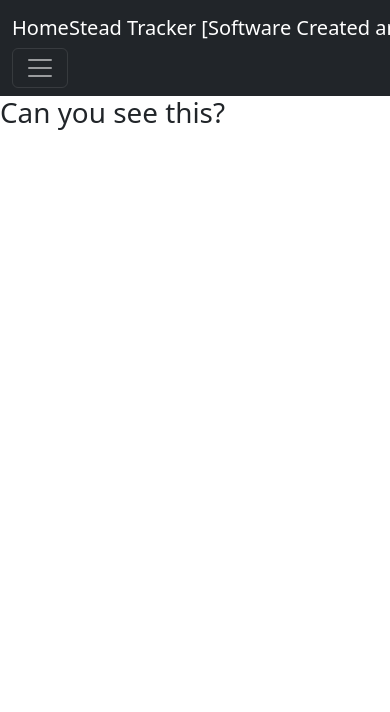
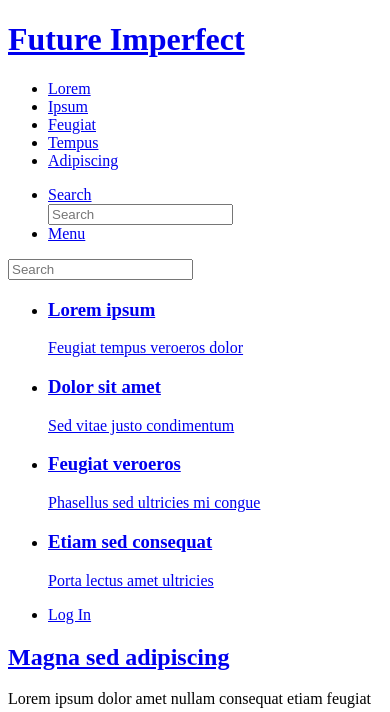
Before and after one commit to MysteryMeow/Farm, a Flask app: page /inventory in a window 390 px wide; the page is wider, and only the part inside the window is pictured. Shown: the top 712 px of that part. Before the commit the page ends 130 px from the top of that part, so only its background shows below. Run offline with Flask 3, Linux system fonts and the light colour scheme; the visitor is signed in with stand-in values (Sample User, id 1); some libraries are stand-ins or nearby versions; grey boxes are pictures that could not be loaded.

Commit message:
adding landing page5

```diff
--- a/templates/inventory.html
+++ b/templates/inventory.html
@@ -1,15 +1,146 @@
-<!DOCTYPE html>
-<html lang="en">
-<head>
-    <meta charset="utf-8"/>
-    <meta content="width=device-width, initial-scale=1.0" name="viewport"/>
-    <title>Inventory Tracker</title>
-    <link href="https://cdn.jsdelivr.net/npm/bootstrap@5.3.0/dist/css/bootstrap.min.css" rel="stylesheet"/>
-    <script src="https://cdn.jsdelivr.net/npm/chart.js"></script>
-</head>
-<body>
-{% include 'navbar.html' %}
-<h1>Can you see this?</h1>
-<script src="https://cdn.jsdelivr.net/npm/bootstrap@5.3.0/dist/js/bootstrap.bundle.min.js"></script>
-</body>
+<!DOCTYPE HTML>
+<!--
+	Future Imperfect by HTML5 UP
+	html5up.net | @ajlkn
+	Free for personal and commercial use under the CCA 3.0 license (html5up.net/license)
+-->
+<html>
+	<head>
+		<title>Single - Future Imperfect by HTML5 UP</title>
+		<meta charset="utf-8" />
+		<meta name="viewport" content="width=device-width, initial-scale=1, user-scalable=no" />
+		<link rel="stylesheet" href="assets/css/main.css" />
+	</head>
+	<body class="single is-preload">
+
+		<!-- Wrapper -->
+			<div id="wrapper">
+
+				<!-- Header -->
+					<header id="header">
+						<h1><a href="index.html">Future Imperfect</a></h1>
+						<nav class="links">
+							<ul>
+								<li><a href="#">Lorem</a></li>
+								<li><a href="#">Ipsum</a></li>
+								<li><a href="#">Feugiat</a></li>
+								<li><a href="#">Tempus</a></li>
+								<li><a href="#">Adipiscing</a></li>
+							</ul>
+						</nav>
+						<nav class="main">
+							<ul>
+								<li class="search">
+									<a class="fa-search" href="#search">Search</a>
+									<form id="search" method="get" action="#">
+										<input type="text" name="query" placeholder="Search" />
+									</form>
+								</li>
+								<li class="menu">
+									<a class="fa-bars" href="#menu">Menu</a>
+								</li>
+							</ul>
+						</nav>
+					</header>
+
+				<!-- Menu -->
+					<section id="menu">
+
+						<!-- Search -->
+							<section>
+								<form class="search" method="get" action="#">
+									<input type="text" name="query" placeholder="Search" />
+								</form>
+							</section>
+
+						<!-- Links -->
+							<section>
+								<ul class="links">
+									<li>
+										<a href="#">
+											<h3>Lorem ipsum</h3>
+											<p>Feugiat tempus veroeros dolor</p>
+										</a>
+									</li>
+									<li>
+										<a href="#">
+											<h3>Dolor sit amet</h3>
+											<p>Sed vitae justo condimentum</p>
+										</a>
+									</li>
+									<li>
+										<a href="#">
+											<h3>Feugiat veroeros</h3>
+											<p>Phasellus sed ultricies mi congue</p>
+										</a>
+									</li>
+									<li>
+										<a href="#">
+											<h3>Etiam sed consequat</h3>
+											<p>Porta lectus amet ultricies</p>
+										</a>
+									</li>
+								</ul>
+							</section>
+
+						<!-- Actions -->
+							<section>
+								<ul class="actions stacked">
+									<li><a href="#" class="button large fit">Log In</a></li>
+								</ul>
+							</section>
+
+					</section>
+
+				<!-- Main -->
+					<div id="main">
+
+						<!-- Post -->
+							<article class="post">
+								<header>
+									<div class="title">
+										<h2><a href="#">Magna sed adipiscing</a></h2>
+										<p>Lorem ipsum dolor amet nullam consequat etiam feugiat</p>
+									</div>
+									<div class="meta">
+										<time class="published" datetime="2015-11-01">November 1, 2015</time>
+										<a href="#" class="author"><span class="name">Jane Doe</span><img src="images/avatar.jpg" alt="" /></a>
+									</div>
+								</header>
+								<span class="image featured"><img src="images/pic01.jpg" alt="" /></span>
+								<p>Mauris neque quam, fermentum ut nisl vitae, convallis maximus nisl. Sed mattis nunc id lorem euismod placerat. Vivamus porttitor magna enim, ac accumsan tortor cursus at. Phasellus sed ultricies mi non congue ullam corper. Praesent tincidunt sed tellus ut rutrum. Sed vitae justo condimentum, porta lectus vitae, ultricies congue gravida diam non fringilla.</p>
+								<p>Nunc quis dui scelerisque, scelerisque urna ut, dapibus orci. Sed vitae condimentum lectus, ut imperdiet quam. Maecenas in justo ut nulla aliquam sodales vel at ligula. Sed blandit diam odio, sed fringilla lectus molestie sit amet. Praesent eu tortor viverra lorem mattis pulvinar feugiat in turpis. Class aptent taciti sociosqu ad litora torquent per conubia nostra, per inceptos himenaeos. Fusce ullamcorper tellus sit amet mattis dignissim. Phasellus ut metus ligula. Curabitur nec leo turpis. Ut gravida purus quis erat pretium, sed pellentesque massa elementum. Fusce vestibulum porta augue, at mattis justo. Integer sed sapien fringilla, dapibus risus id, faucibus ante. Pellentesque mattis nunc sit amet tortor pellentesque, non placerat neque viverra. </p>
+								<footer>
+									<ul class="stats">
+										<li><a href="#">General</a></li>
+										<li><a href="#" class="icon solid fa-heart">28</a></li>
+										<li><a href="#" class="icon solid fa-comment">128</a></li>
+									</ul>
+								</footer>
+							</article>
+
+					</div>
+
+				<!-- Footer -->
+					<section id="footer">
+						<ul class="icons">
+							<li><a href="#" class="icon brands fa-twitter"><span class="label">Twitter</span></a></li>
+							<li><a href="#" class="icon brands fa-facebook-f"><span class="label">Facebook</span></a></li>
+							<li><a href="#" class="icon brands fa-instagram"><span class="label">Instagram</span></a></li>
+							<li><a href="#" class="icon solid fa-rss"><span class="label">RSS</span></a></li>
+							<li><a href="#" class="icon solid fa-envelope"><span class="label">Email</span></a></li>
+						</ul>
+						<p class="copyright">&copy; Untitled. Design: <a href="http://html5up.net">HTML5 UP</a>. Images: <a href="http://unsplash.com">Unsplash</a>.</p>
+					</section>
+
+			</div>
+
+		<!-- Scripts -->
+			<script src="assets/js/jquery.min.js"></script>
+			<script src="assets/js/browser.min.js"></script>
+			<script src="assets/js/breakpoints.min.js"></script>
+			<script src="assets/js/util.js"></script>
+			<script src="assets/js/main.js"></script>
+
+	</body>
 </html>
```
